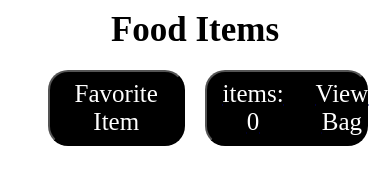
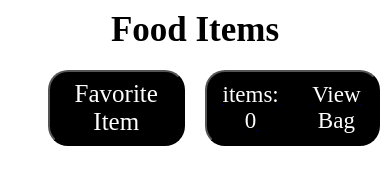
Before and after one commit to Aayshaparveen786/MacTossos, a React (Vite) app: page / in a window 390 px wide. Shown: the part 249-434 px from the top of the page. Built offline with nearby package versions, Linux system fonts and the light colour scheme; no server answers; a web font is replaced by a local one.

Commit message:
AddResponsive

```diff
--- a/src/components/Search.css
+++ b/src/components/Search.css
@@ -127,3 +127,13 @@ body {
   width: 280px;
 }
 }
+/* Ipad */
+@media  (max-width :998px){
+  .container{
+    width: 90%;
+  }
+  .search-bar{
+    height:5vh;
+    font-size: 30px;
+  }
+}
--- a/src/components/style.css
+++ b/src/components/style.css
@@ -1,4 +1,4 @@
-.main-container{
+.main-container {
   margin-bottom: 5rem;
 }
 .Kitchen-heading {
@@ -9,7 +9,7 @@
   margin-top: 3rem;
   margin-right: 7rem;
 }
-.heading-box{
+.heading-box {
   margin-top: 3rem;
   margin-bottom: 3rem;
   display: flex;
@@ -17,7 +17,7 @@
   margin-right: 3rem;
   justify-content: space-between;
 }
-.view-btn{
+.view-btn {
   background-color: black;
   color: white;
   width: 20vw;
@@ -28,7 +28,7 @@
   align-items: center;
   justify-content: space-between;
 }
-.Fvt-btn{
+.Fvt-btn {
   background-color: black;
   color: white;
   width: 20vw;
@@ -36,22 +36,21 @@
   height: 9vh;
   font-size: 17px;
 }
-span{
+span {
   margin-left: 1rem;
   margin-right: 1rem;
   text-decoration: underline black;
 }
-.cart-container{
+.cart-container {
   margin-left: 5rem;
   margin-top: 3rem;
 }
-.cart-heading{
+.cart-heading {
   margin-bottom: 2rem;
   text-align: center;
   font-size: 2.7rem;
-
 }
-.meal-container{
+.meal-container {
   display: flex;
   justify-content: space-around;
   /* margin-left: 10rem; */
@@ -81,27 +80,27 @@ img {
   /* margin-left: 5rem; */
 }
 
-.add-btn{
+.add-btn {
   margin-top: 1rem;
   color: white;
   background-color: black;
   height: 5vh;
 }
-.add-icon{
+.add-icon {
   background-color: white;
   margin-right: 2rem;
 }
-.active{
+.active {
   color: red;
   /* background-color: red; */
 }
-.inactive{
+.inactive {
   color: black;
 }
 .isFavorite.active {
   background-color: red;
 }
-.Search-btn{
+.Search-btn {
   background-color: black;
   color: white;
   width: 20vw;
@@ -110,26 +109,25 @@ img {
   font-size: 17px;
   text-decoration: none;
 }
-.Links-btn{
+.Links-btn {
   display: flex;
-  gap: 16rem;
+  gap: 14rem;
 }
 /* .search-heading{
   text-align: center;
   font-size: 50px;
 } */
 
-
 /* Responsive */
-@media  (max-width :600px){
-.Kitchen-heading{
+@media (max-width: 768px) {
+  .Kitchen-heading {
     display: flex;
     flex-direction: column;
     text-align: center;
     margin-top: 2rem;
     margin-right: 0rem;
   }
-.Search-btn{
+  .Search-btn {
     background-color: black;
     color: white;
     width: 50vw;
@@ -138,7 +136,7 @@ img {
     font-size: 25px;
     text-decoration: none;
   }
-.heading-box{
+  .heading-box {
     margin-top: 3rem;
     margin-bottom: 3rem;
     display: flex;
@@ -148,16 +146,16 @@ img {
     /* margin-right: 3rem; */
     /* justify-content: space-between; */
   }
-.food-heading{
+  .food-heading {
     text-align: center;
     font-size: 35px;
   }
-.Links-btn{
+  .Links-btn {
     display: flex;
     gap: 20px;
     /* justify-content: space-between; */
   }
-.Fvt-btn{
+  .Fvt-btn {
     background-color: black;
     color: white;
     width: 35vw;
@@ -165,30 +163,30 @@ img {
     height: 9vh;
     font-size: 25px;
   }
-.view-btn{
+  .view-btn {
     background-color: black;
     color: white;
-  width: 42vw;
+    width: 45vw;
     border-radius: 20px;
     height: 9vh;
-  font-size: 25px;
+    font-size: 23px;
     display: flex;
     align-items: center;
     justify-content: space-between;
   }
-.meal-container{
+  .meal-container {
     display: flex;
     flex-direction: column;
   }
-ul{
+  ul {
     margin-left: 1rem;
     font-size: 25px;
   }
-img{
+  img {
     margin-left: 2rem;
     width: 80vw;
   }
-.add-btn{
+  .add-btn {
     margin-right: 1rem;
     margin-top: 1rem;
     color: white;
@@ -197,25 +195,25 @@ img{
     font-size: 25px;
     margin-bottom: 5rem;
   }
-.isFavorite{
+  .isFavorite {
     margin-left: 1rem;
     margin-top: 1rem;
   }
-.num{
+  .num {
     font-size: 5rem;
   }
-.incrDec-btn{
+  .incrDec-btn {
     font-size: 3rem;
     height: 6vh;
     width: 15vw;
   }
-.cart-container{
+  .cart-container {
     margin-left: 0rem;
   }
-.cartItem__incrDec{
+  .cartItem__incrDec {
     margin-left: 1rem;
   }
-.cartItem__removeButton{
+  .cartItem__removeButton {
     margin-left: 1rem;
     margin-top: 2rem;
     height: 8vh;
@@ -223,10 +221,81 @@ margin-left: 1rem;
     width: 35vw;
     margin-bottom: 5rem;
   }
-.fvt-item{
+  .fvt-item {
     margin-top: 2rem;
     text-align: center;
     font-size: 35px;
     margin-bottom: 3rem;
   }
 }
+
+/* IPad */
+/* @media (max-width: px) {
+  .Kitchen-heading {
+    margin-right: 0;
+  }
+  .Search-btn {
+    font-size: 30px;
+    width: 30vw;
+    height: 7vh;
+  }
+  .heading-box {
+    margin-top: 3rem;
+    margin-bottom: 3rem;
+    align-items: center;
+    display: flex;
+    margin-left: 3rem;
+    margin-right: 3rem;
+    justify-content: space-between;
+  }
+  .food-heading {
+    font-size: 40px;
+  }
+  .Links-btn {
+    display: flex;
+    gap: 2rem;
+  }
+  .Fvt-btn {
+    font-size: 30px;
+    width: 29vw;
+  }
+  .view-btn {
+    font-size: 25px;
+    width: 26vw;
+  }
+  .meal-container {
+    display: flex;
+    gap: 2rem;
+  }
+  .fvt-item {
+    text-align: center;
+    margin-top: 2rem;
+    font-size: 50px;
+    margin-bottom: 2rem;
+  }
+  .food-items img {
+    width: 40vw;
+  }
+  .food-items {
+    font-size: 30px;
+    display: flex;
+    flex-direction: column;
+    align-items: center;
+    text-align: center;
+    gap: 20px;
+  }
+  .cartItem__removeButton{
+    width: 30vw;
+    height: 5vh;
+    font-size: 30px;
+  }
+  .num{
+    font-size: 50px;
+  }
+ .incrDec-btn{
+  width: 5vw;
+  font-size: 30px;
+  height: 5vh;
+ }
+
+} */
```
Lines whose indentation alone changed are shown as unchanged.
